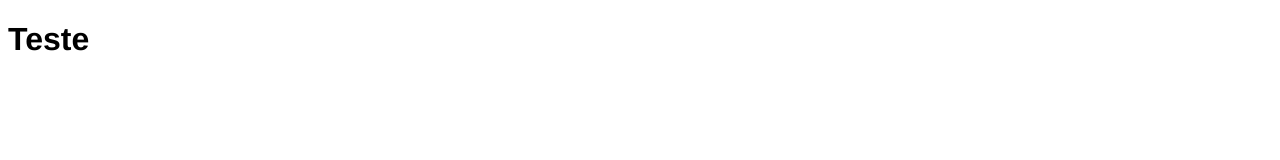
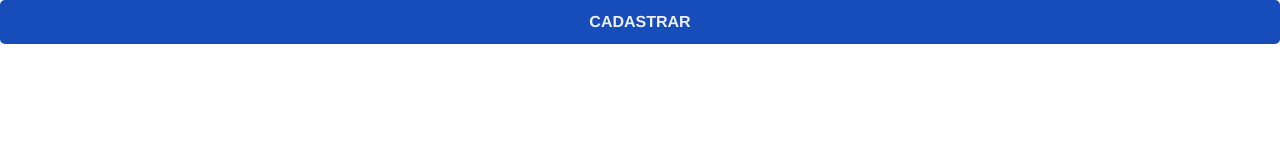
Before and after one commit to EduardoAguiarS/Teste-InPeace, a website: page pages/Login/index.html in a window 1280 px wide. Drawn offline with Linux system fonts and the light colour scheme.

Commit message:
button style

```diff
--- a/pages/Login/index.html
+++ b/pages/Login/index.html
@@ -10,7 +10,9 @@
 </head>
 
 <body>
-  <h1>Teste</h1>
+  <div>
+    <button class="button__primary">Cadastrar</button>
+  </div>
 </body>
 
 </html>
--- a/styles/main.scss
+++ b/styles/main.scss
@@ -75,3 +75,29 @@ body {
   font-size: 1rem;
   -webkit-font-smoothing: antialiased;
 }
+
+.button__primary {
+  outline: none;
+  border: none;
+  border-radius: 5px;
+
+  background-color: $primary;
+  color: $gray;
+
+  width: 100%;
+  display: block;
+  padding: 0.875rem 0;
+
+  font-size: 1rem;
+  font-weight: bold;
+  line-height: 100%;
+  text-transform: uppercase;
+
+  cursor: pointer;
+
+  transition: background-color 0.15s ease-in-out;
+
+  &:hover {
+    background-color: darken($primary, 10%);
+  }
+}
```
Also changed, not shown: pages/Login/styles.css, pages/ManageUsers/styles.css, pages/Registration/styles.css, styles/main.css, 4 other files.
